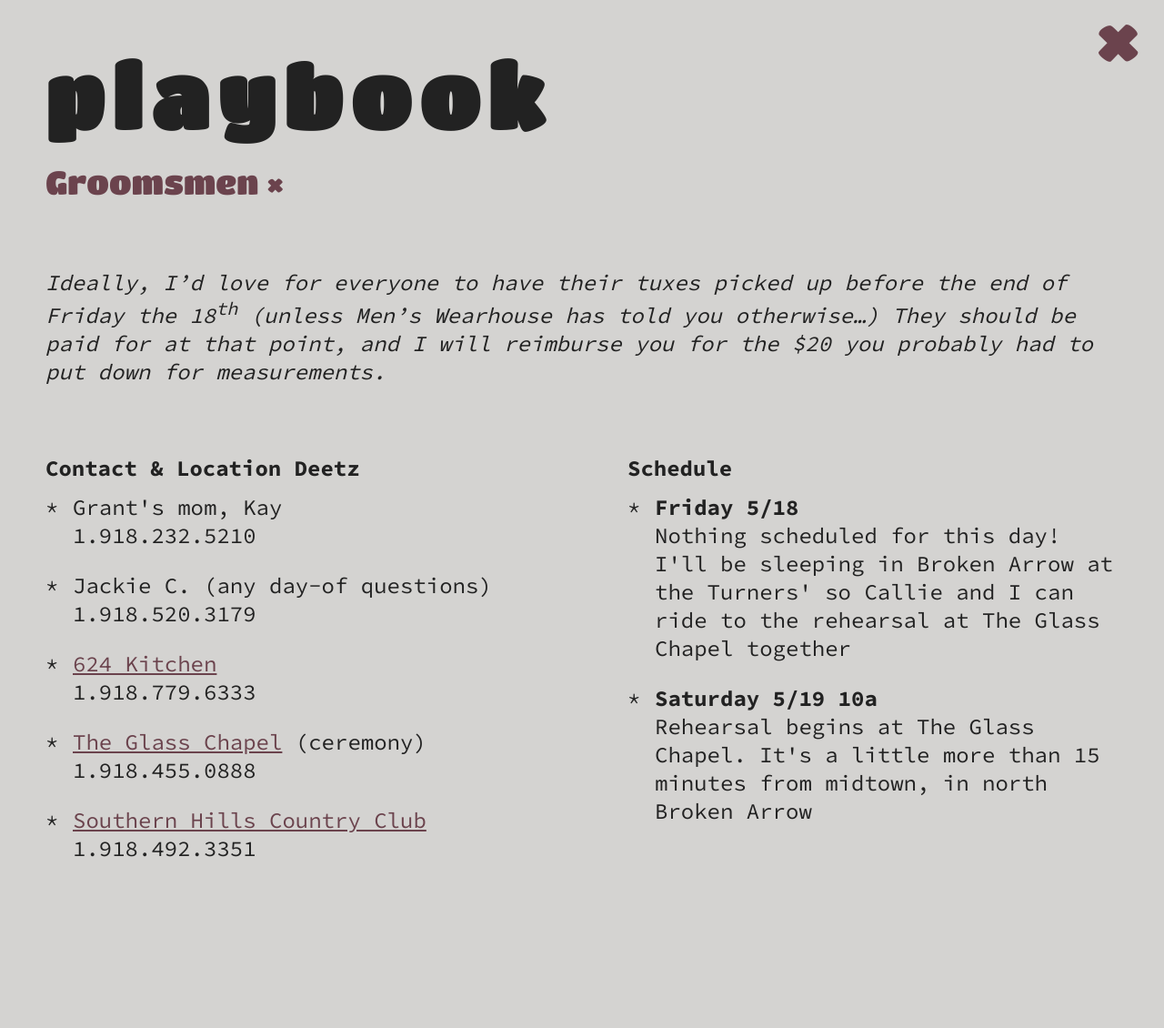
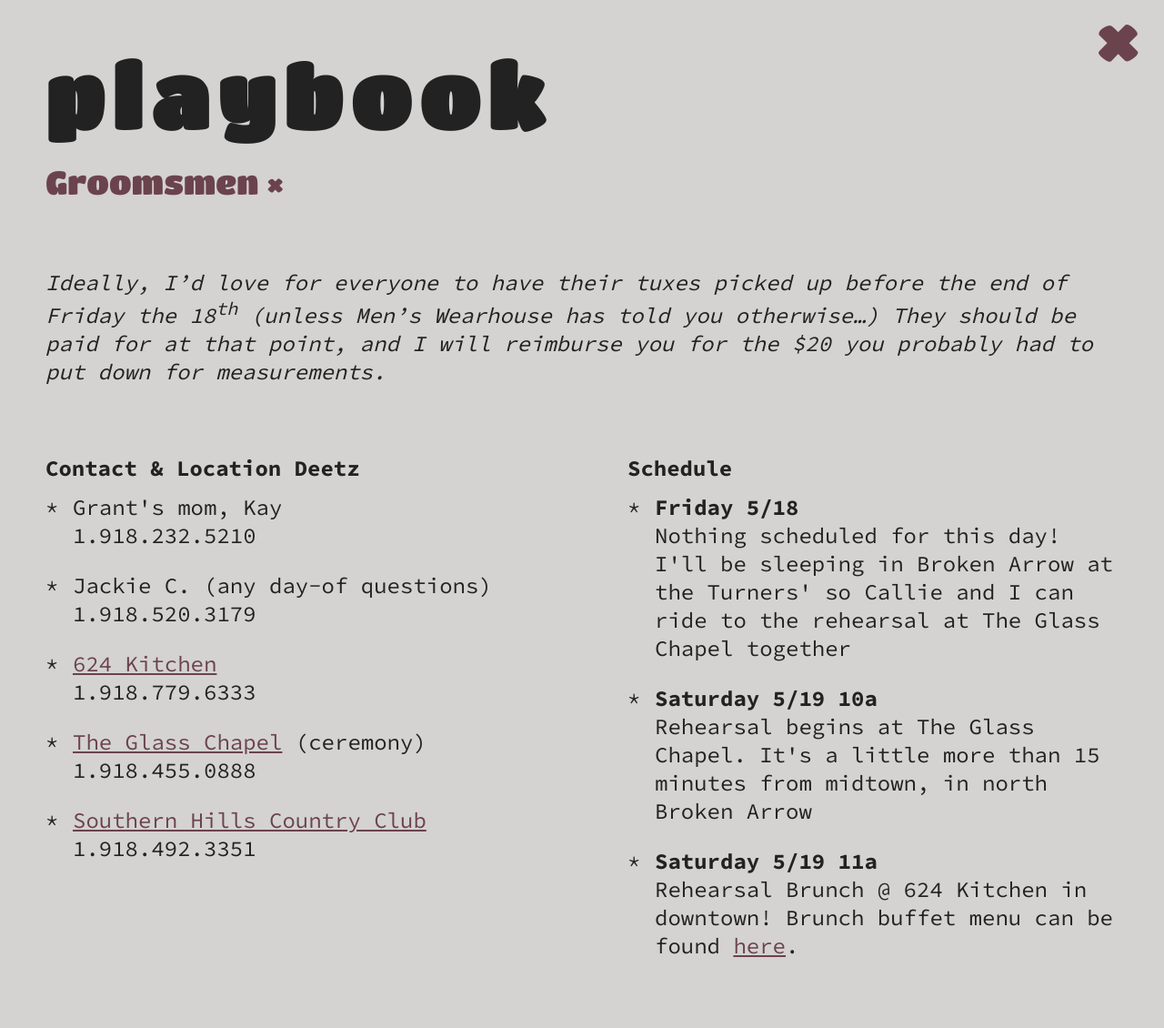
Before and after one commit to grantstandridge/grantstandridge.github.io, a Jekyll site: the page built from _buckets/groomsmen.markdown, in a window 1280 px wide. Shown: the whole page at 91% size. Built offline with Jekyll 4.4.1, drawn with Linux system fonts in a browser that asks for light colours; before the commit the page ends 1023 px from its top, so only the background shows below that.

Commit message:
Updated Groomsmen

```diff
--- a/_buckets/groomsmen.markdown
+++ b/_buckets/groomsmen.markdown
@@ -20,6 +20,8 @@ General:
       The Glass Chapel together"
     - "<strong>Saturday 5/19 10a</strong><br>Rehearsal begins at The Glass Chapel.
       It's a little more than 15 minutes from midtown, in north Broken Arrow"
+    - "<strong>Saturday 5/19 11a</strong><br>Rehearsal Brunch @ 624 Kitchen in downtown!
+      Brunch buffet menu can be found <a href='' target='_blank'>here</a>."
 ---
 
 Ideally, I'd love for everyone to have their tuxes picked up before the end of Friday the 18<sup>th</sup> (unless Men's Wearhouse has told you otherwise…) They should be paid for at that point, and I will reimburse you for the $20 you probably had to put down for measurements.
```
